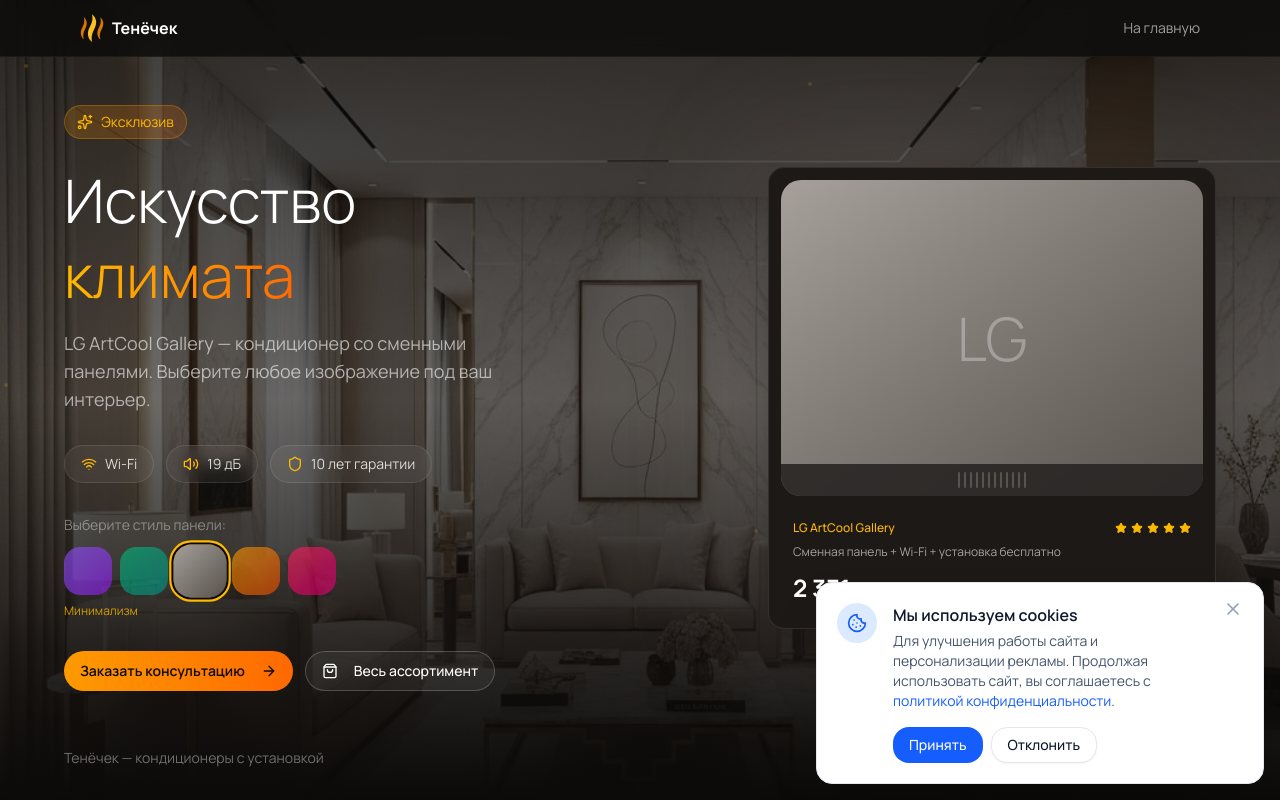
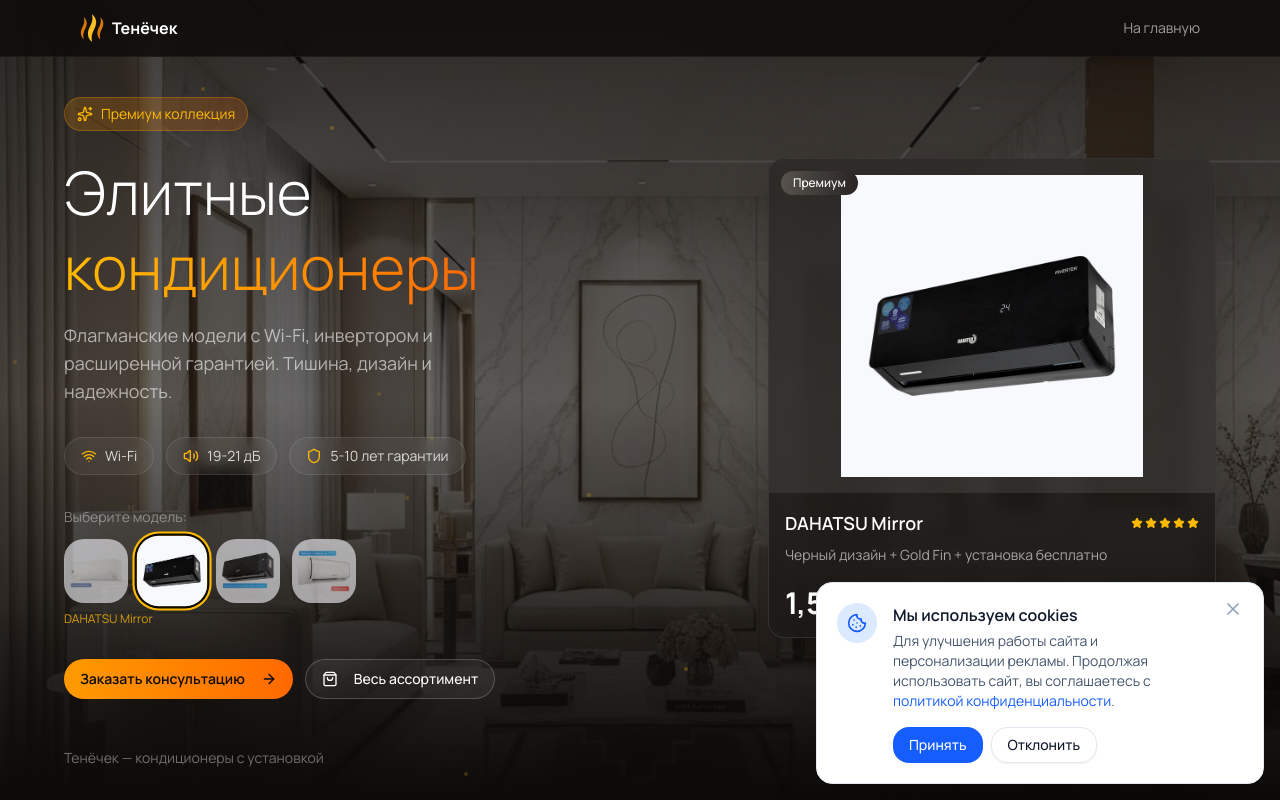
Before and after one commit to skufig/v0-tenechek-by-analysis, a Next.js app: page /promo/premium in a window 1280 px wide. Built offline with nearby package versions, Linux system fonts and the light colour scheme.

Commit message:
feat: update premium page with real conditioner photos
Replace placeholders with real images and add detailed model info.

```diff
--- a/app/promo/premium/premium-promo-client.tsx
+++ b/app/promo/premium/premium-promo-client.tsx
@@ -8,27 +8,60 @@ import { Button } from "@/components/ui/button"
 import { CallbackModal } from "@/components/callback-modal"
 import { Logo } from "@/components/logo"
 
-const galleryImages = [
-  { id: 1, name: "Абстракция", color: "from-violet-500 to-purple-600" },
-  { id: 2, name: "Природа", color: "from-emerald-500 to-teal-600" },
-  { id: 3, name: "Минимализм", color: "from-stone-400 to-stone-600" },
-  { id: 4, name: "Искусство", color: "from-amber-500 to-orange-600" },
-  { id: 5, name: "Ваше фото", color: "from-rose-500 to-pink-600" },
+const premiumProducts = [
+  {
+    id: 1,
+    name: "LG Evo Max",
+    image: "/products/lg-evo-max-07.jpg",
+    price: 2331,
+    oldPrice: 2590,
+    features: "Dual Inverter + УФ-лампа + Wi-Fi",
+    color: "from-blue-500 to-cyan-500"
+  },
+  {
+    id: 2,
+    name: "DAHATSU Mirror",
+    image: "/products/dahatsu-mirror-07i.jpg",
+    price: 1590,
+    oldPrice: 1900,
+    features: "Черный дизайн + Gold Fin",
+    color: "from-stone-600 to-stone-800"
+  },
+  {
+    id: 3,
+    name: "Eurohoff Velvet",
+    image: "/products/eurohoff-velvet-07.jpg",
+    price: 1740,
+    oldPrice: 2200,
+    features: "Голосовое управление + 3D AirFlow",
+    color: "from-violet-500 to-purple-600"
+  },
+  {
+    id: 4,
+    name: "DAHATSU Brilliant",
+    image: "/products/dahatsu-brilliant-07i.jpg",
+    price: 1120,
+    oldPrice: 1350,
+    features: "Компрессор Toshiba + I-feel",
+    color: "from-amber-500 to-orange-500"
+  },
 ]
 
 export function PremiumPromoClient() {
   const [isCallbackOpen, setIsCallbackOpen] = useState(false)
-  const [selectedPanel, setSelectedPanel] = useState(0)
+  const [selectedProduct, setSelectedProduct] = useState(0)
   const [isAutoPlay, setIsAutoPlay] = useState(true)
 
-  // Auto-rotate panels
+  // Auto-rotate products
   useEffect(() => {
     if (!isAutoPlay) return
     const interval = setInterval(() => {
-      setSelectedPanel((prev) => (prev + 1) % galleryImages.length)
-    }, 2500)
+      setSelectedProduct((prev) => (prev + 1) % premiumProducts.length)
+    }, 3000)
     return () => clearInterval(interval)
   }, [isAutoPlay])
+
+  const product = premiumProducts[selectedProduct]
 
   return (
     <div className="min-h-screen bg-stone-950 text-white overflow-hidden relative">
@@ -81,17 +114,17 @@ export function PremiumPromoClient() {
           <div className="flex-1 text-center lg:text-left">
             <div className="inline-flex items-center gap-2 px-3 py-1.5 rounded-full bg-gradient-to-r from-amber-500/20 to-orange-500/20 border border-amber-500/30 text-amber-400 text-sm mb-6">
               <Sparkles className="w-4 h-4" />
-              Эксклюзив
+              Премиум коллекция
             </div>
 
             <h1 className="text-4xl sm:text-5xl lg:text-6xl font-light mb-4 leading-tight">
-              Искусство
+              Элитные
               <br />
-              <span className="bg-gradient-to-r from-amber-400 to-orange-500 bg-clip-text text-transparent">климата</span>
+              <span className="bg-gradient-to-r from-amber-400 to-orange-500 bg-clip-text text-transparent">кондиционеры</span>
             </h1>
 
             <p className="text-lg text-white/60 mb-8 max-w-md mx-auto lg:mx-0">
-              LG ArtCool Gallery — кондиционер со сменными панелями. Выберите любое изображение под ваш интерьер.
+              Флагманские модели с Wi-Fi, инвертором и расширенной гарантией. Тишина, дизайн и надежность.
             </p>
 
             {/* Stats */}
@@ -102,33 +135,40 @@ export function PremiumPromoClient() {
               </div>
               <div className="flex items-center gap-2 bg-white/5 backdrop-blur-sm rounded-xl border border-white/10 px-4 py-2">
                 <Volume2 className="w-4 h-4 text-amber-400" />
-                <span className="text-sm text-white/80">19 дБ</span>
+                <span className="text-sm text-white/80">19-21 дБ</span>
               </div>
               <div className="flex items-center gap-2 bg-white/5 backdrop-blur-sm rounded-xl border border-white/10 px-4 py-2">
                 <Shield className="w-4 h-4 text-amber-400" />
-                <span className="text-sm text-white/80">10 лет гарантии</span>
+                <span className="text-sm text-white/80">5-10 лет гарантии</span>
               </div>
             </div>
 
-            {/* Panel selector */}
+            {/* Product selector with images */}
             <div className="mb-8">
-              <div className="text-sm text-white/40 mb-3">Выберите стиль панели:</div>
-              <div className="flex flex-wrap justify-center lg:justify-start gap-2">
-                {galleryImages.map((img, idx) => (
+              <div className="text-sm text-white/40 mb-3">Выберите модель:</div>
+              <div className="flex flex-wrap justify-center lg:justify-start gap-3">
+                {premiumProducts.map((prod, idx) => (
                   <button
-                    key={img.id}
-                    onClick={() => { setSelectedPanel(idx); setIsAutoPlay(false) }}
-                    className={`w-12 h-12 rounded-lg bg-gradient-to-br ${img.color} transition-all duration-300 ${
-                      selectedPanel === idx
+                    key={prod.id}
+                    onClick={() => { setSelectedProduct(idx); setIsAutoPlay(false) }}
+                    className={`relative w-16 h-16 rounded-xl overflow-hidden transition-all duration-300 ${
+                      selectedProduct === idx
                         ? "ring-2 ring-amber-400 ring-offset-2 ring-offset-stone-950 scale-110"
                         : "opacity-60 hover:opacity-100"
                     }`}
-                    title={img.name}
-                  />
+                    title={prod.name}
+                  >
+                    <Image
+                      src={prod.image}
+                      alt={prod.name}
+                      fill
+                      className="object-cover"
+                    />
+                  </button>
                 ))}
               </div>
               <div className="text-xs text-amber-400/80 mt-2">
-                {galleryImages[selectedPanel].name}
+                {product.name}
               </div>
             </div>
 
@@ -159,44 +199,48 @@ export function PremiumPromoClient() {
           <div className="flex-1 w-full max-w-md">
             <div className="relative">
               {/* Glow effect */}
-              <div className={`absolute -inset-4 bg-gradient-to-r ${galleryImages[selectedPanel].color} opacity-20 blur-3xl rounded-3xl transition-all duration-500`} />
+              <div className={`absolute -inset-4 bg-gradient-to-r ${product.color} opacity-20 blur-3xl rounded-3xl transition-all duration-500`} />
 
-              {/* Frame with panel */}
-              <div className="relative bg-stone-900 rounded-2xl p-3 border border-white/10 shadow-2xl">
-                {/* Panel display */}
-                <div className={`aspect-[4/3] rounded-xl bg-gradient-to-br ${galleryImages[selectedPanel].color} mb-3 overflow-hidden relative transition-all duration-500`}>
-                  <div className="absolute inset-0 flex items-center justify-center">
-                    <div className="text-white/30 text-6xl font-light">LG</div>
-                  </div>
-                  {/* AC unit overlay */}
-                  <div className="absolute bottom-0 left-0 right-0 h-8 bg-stone-800/90 flex items-center justify-center">
-                    <div className="flex gap-1">
-                      {[...Array(12)].map((_, i) => (
-                        <div key={i} className="w-0.5 h-4 bg-stone-600 rounded-full" />
-                      ))}
-                    </div>
+              {/* Card */}
+              <div className="relative bg-stone-900/80 backdrop-blur-sm rounded-2xl border border-white/10 shadow-2xl overflow-hidden">
+                {/* Product image */}
+                <div className="aspect-[4/3] relative bg-gradient-to-br from-white/5 to-white/10">
+                  <Image
+                    src={product.image}
+                    alt={product.name}
+                    fill
+                    className="object-contain p-4 transition-all duration-500"
+                  />
+                  {/* Badge */}
+                  <div className={`absolute top-3 left-3 px-3 py-1 rounded-full text-xs font-medium bg-gradient-to-r ${product.color} text-white`}>
+                    Премиум
                   </div>
                 </div>
 
                 {/* Product info */}
-                <div className="p-3">
+                <div className="p-4">
                   <div className="flex items-center justify-between mb-2">
-                    <span className="text-xs text-amber-400 font-medium">LG ArtCool Gallery</span>
-                    <div className="flex items-center gap-1">
+                    <span className="text-lg font-semibold text-white">{product.name}</span>
+                    <div className="flex items-center gap-0.5">
                       {[...Array(5)].map((_, i) => (
                         <Star key={i} className="w-3 h-3 fill-amber-400 text-amber-400" />
                       ))}
                     </div>
                   </div>
-                  <div className="text-white/60 text-xs mb-3">
-                    Сменная панель + Wi-Fi + установка бесплатно
+                  <div className="text-white/60 text-sm mb-4">
+                    {product.features} + установка бесплатно
                   </div>
                   <div className="flex items-end justify-between">
                     <div>
-                      <span className="text-2xl font-bold text-white">2 331</span>
+                      <span className="text-3xl font-bold text-white">{product.price.toLocaleString()}</span>
                       <span className="text-white/60 text-sm ml-1">BYN</span>
                     </div>
-                    <span className="text-xs text-white/40 line-through">2 590 BYN</span>
+                    <div className="text-right">
+                      <span className="text-sm text-white/40 line-through">{product.oldPrice.toLocaleString()} BYN</span>
+                      <div className="text-xs text-green-400">
+                        -{Math.round((1 - product.price / product.oldPrice) * 100)}%
+                      </div>
+                    </div>
                   </div>
                 </div>
               </div>
@@ -215,7 +259,7 @@ export function PremiumPromoClient() {
         </footer>
       </main>
 
-      <CallbackModal isOpen={isCallbackOpen} onClose={() => setIsCallbackOpen(false)} source="promo_premium" />
+      <CallbackModal isOpen={isCallbackOpen} onClose={() => setIsCallbackOpen(false)} source="promo_premium" product={product.name} />
     </div>
   )
 }
```
